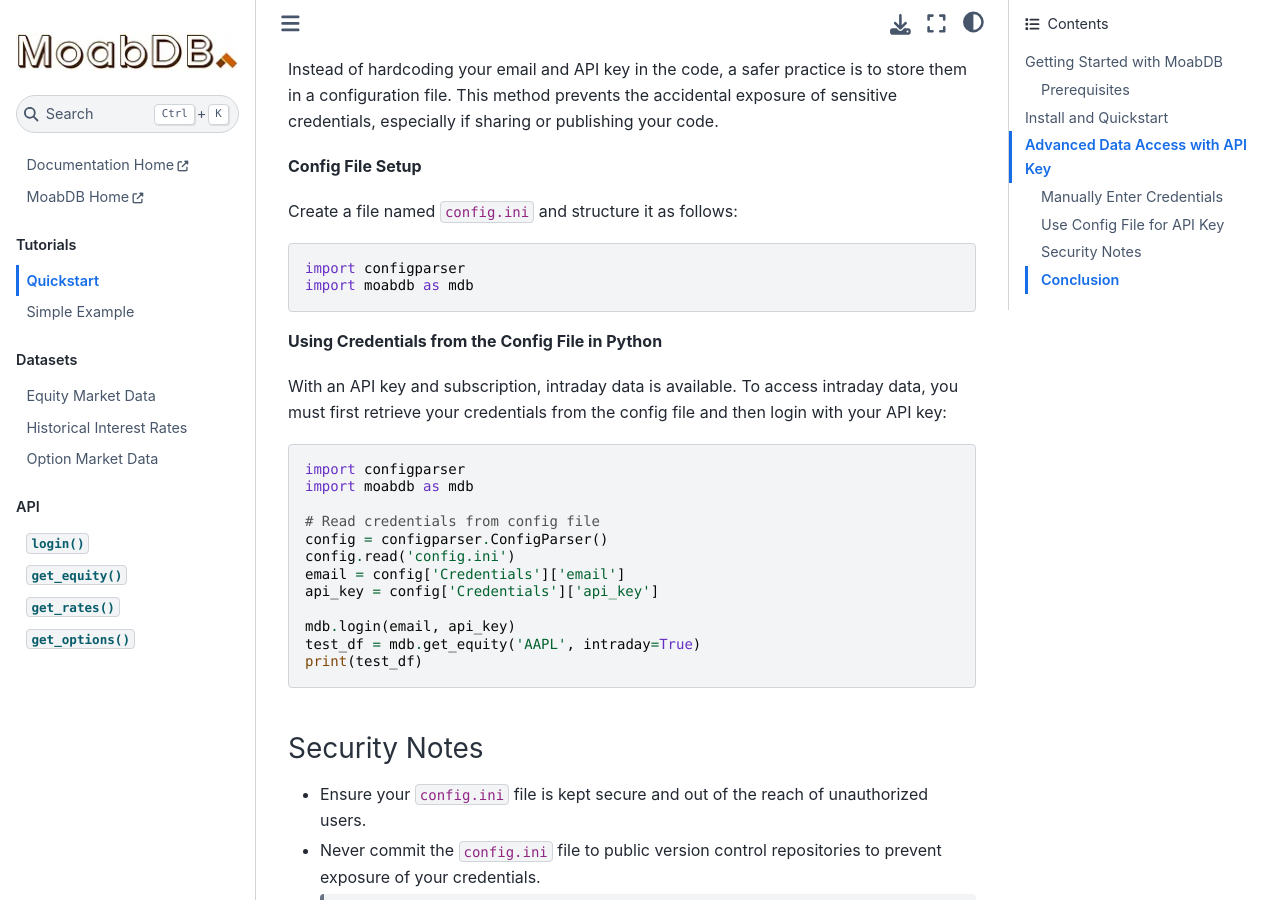
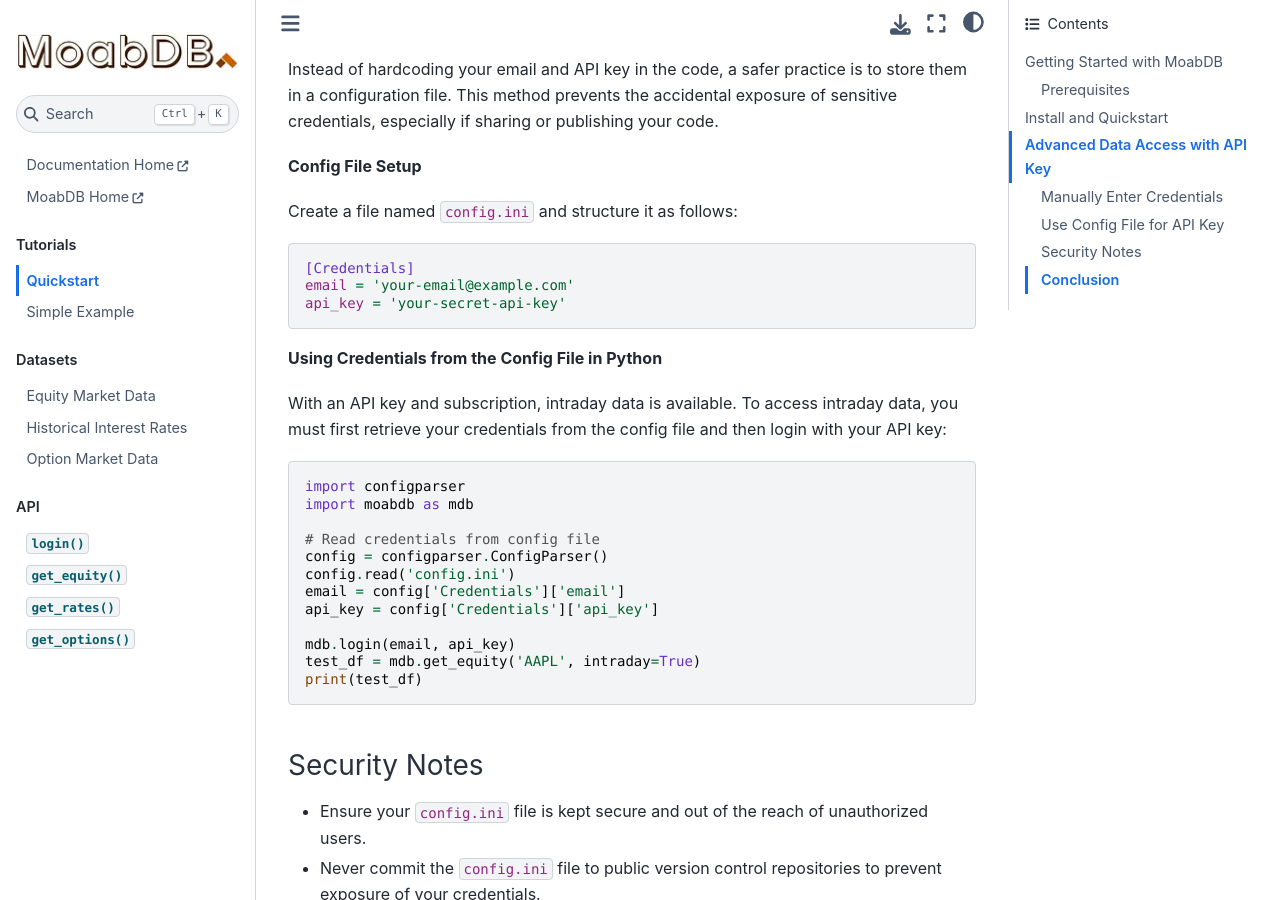
Before and after one commit to MoabDB/moabdb-py, a Sphinx documentation site: the page built from docs/source/tutorial/installation.rst, in a window 1280 px wide and 900 px high, scrolled down 1472 px. Built offline with Sphinx 7.4.7 and the Sphinx Book theme 1.1.4, drawn with Linux system fonts in a browser that asks for light colours; pages that are not in the unit, such as notebooks, are missing from menus.

Commit message:
example9

```diff
--- a/docs/source/tutorial/installation.rst
+++ b/docs/source/tutorial/installation.rst
@@ -77,10 +77,11 @@ Create a file named ``config.ini`` and structure it as follows:
 .. .. code-block:: python
 ..     email = 'your-email@example.com'
 ..     api_key = 'your-secret-api-key'
-.. code-block:: python
+.. code-block:: ini
 
-    import configparser
-    import moabdb as mdb
+    [Credentials]
+    email = 'your-email@example.com'
+    api_key = 'your-secret-api-key'
 
 **Using Credentials from the Config File in Python**
 
```
